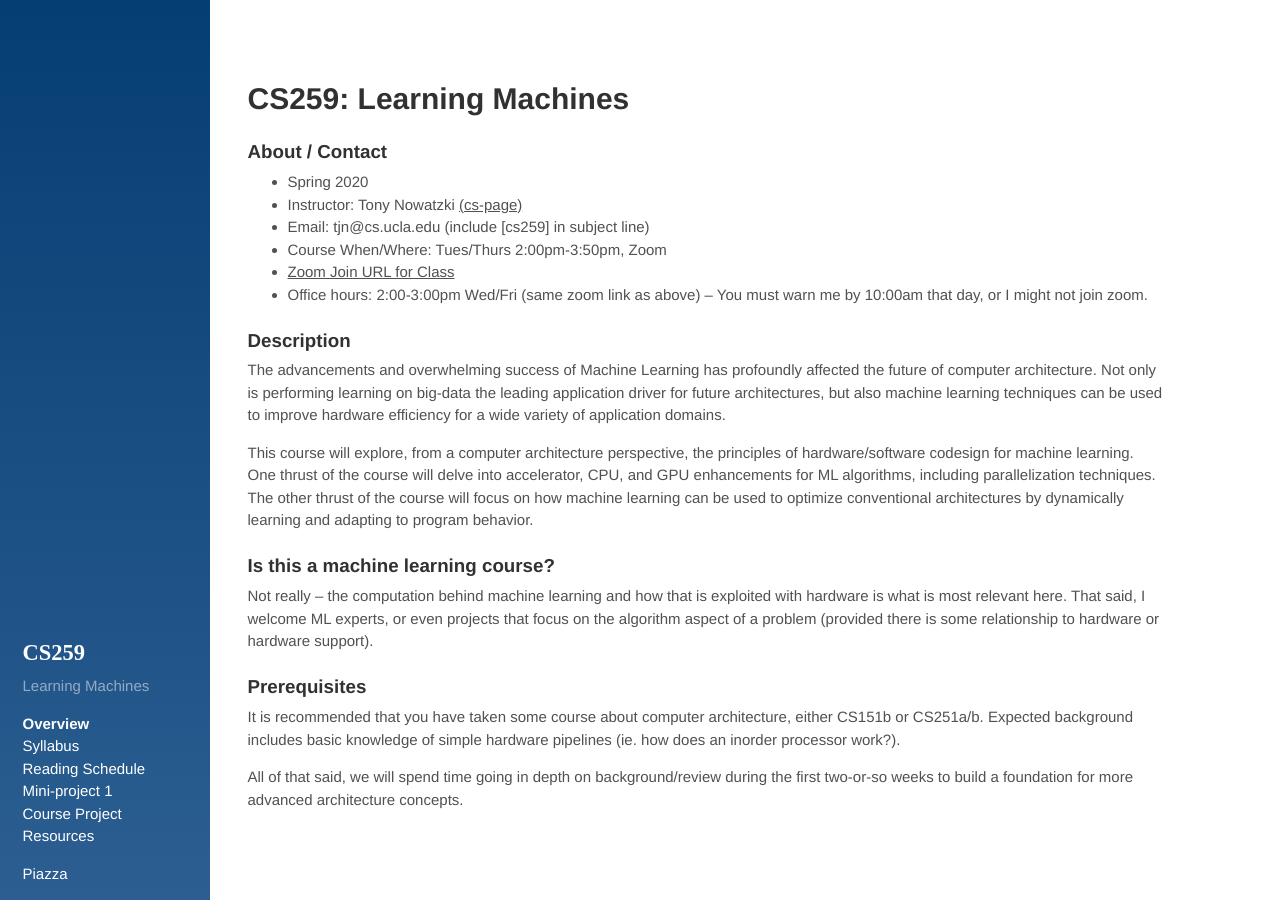
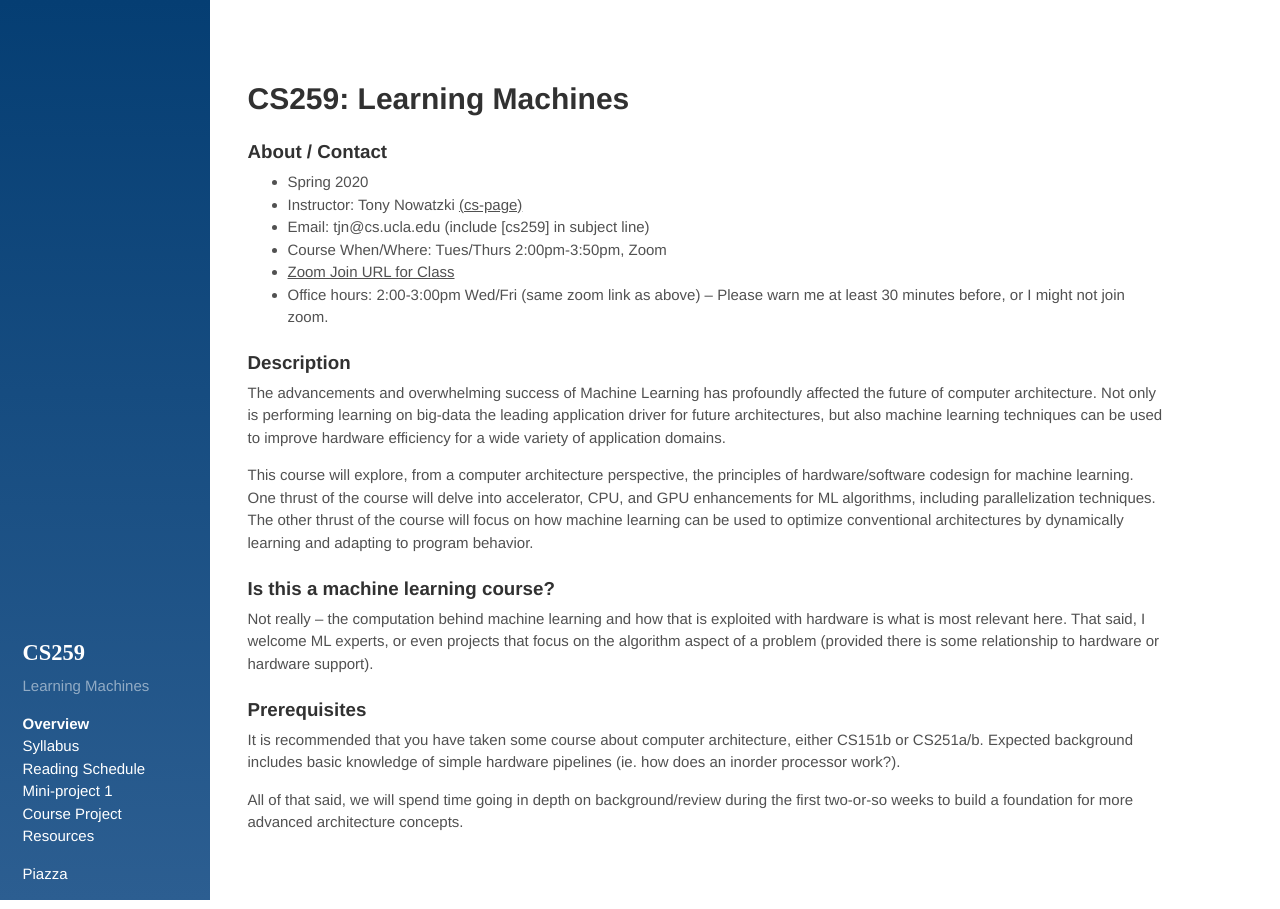
Before and after one commit to PolyArch/cs259, a Jekyll site: the page built from index.md, in a window 1280 px wide. Built offline with Jekyll 4.4.1, drawn with Linux system fonts in a browser that asks for light colours.

Commit message:
hours fix

```diff
--- a/index.md
+++ b/index.md
@@ -12,7 +12,7 @@ title: Overview
 * Email: tjn@cs.ucla.edu (include [cs259] in subject line)
 * Course When/Where: Tues/Thurs 2:00pm-3:50pm, Zoom
 * [Zoom Join URL for Class](https://ucla.zoom.us/j/375217378)
-* Office hours: 2:00-3:00pm Wed/Fri (same zoom link as above) -- You must warn me by 10:00am that day, or I might not join zoom.
+* Office hours: 2:00-3:00pm Wed/Fri (same zoom link as above) -- Please warn me at least 30 minutes before, or I might not join zoom.
 
 ### Description
 
```
